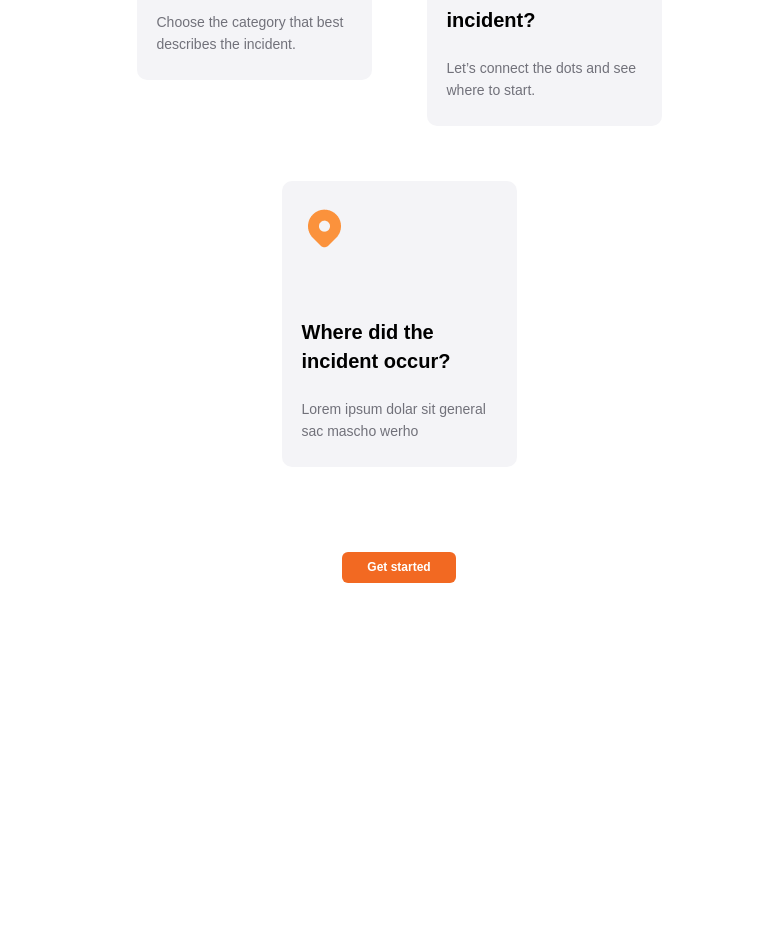
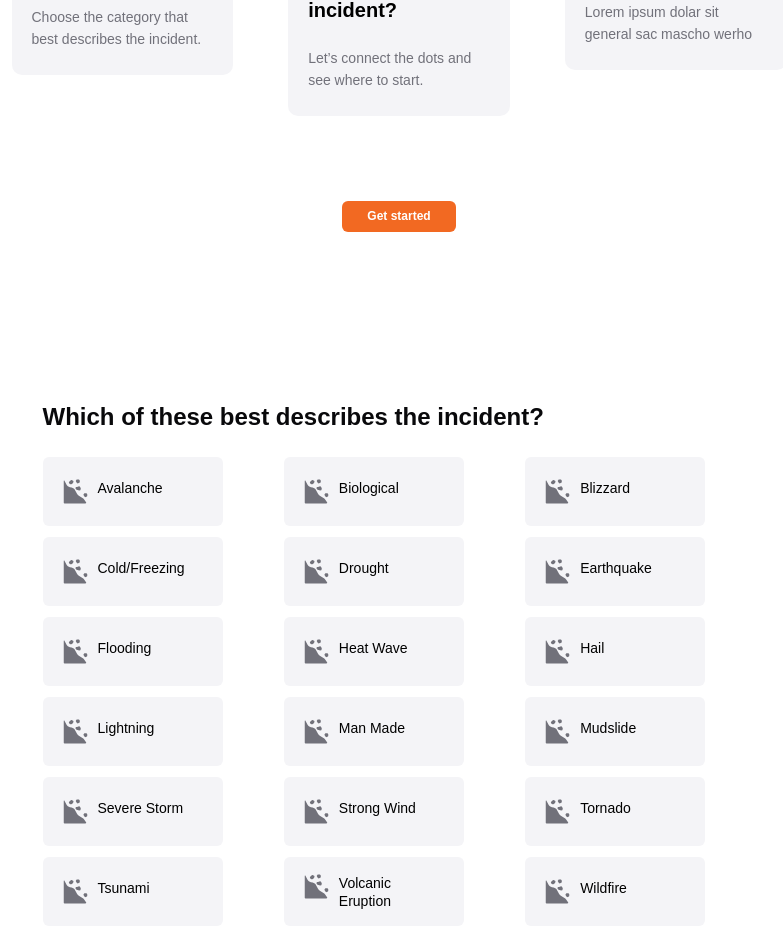
Before and after one commit to DeveloperMokchhedul/reactassainment1, a React (Vite) app: page /incidents in a window 1280 px wide. Shown: the part 1393-2341 px from the top of the page, without its empty margins (241-1024 px from the left). Before the commit the page ends 2096 px from the top, so only its background shows below. Built offline with nearby package versions, Linux system fonts and the light colour scheme.

Commit message:
incident describer section create successfully

```diff
--- a/src/components/Incidents/GetStartPage.jsx
+++ b/src/components/Incidents/GetStartPage.jsx
@@ -20,7 +20,7 @@ function GetStartPage() {
             <ProgressLine />
           </div>
 
-          <div className='flex flex-wrap items-center justify-center gap-[55px]'>
+          <div className='grid grid-cols-12 items-center justify-center gap-[55px]'>
             {
               IncidentCartData.map((data)=>(
                 <IncidentCard {...data} />
--- a/src/components/Incidents/IncidentCard.jsx
+++ b/src/components/Incidents/IncidentCard.jsx
@@ -3,7 +3,7 @@ import cn from '../../utils/cn'
 
 function IncidentCard({ className, image, title, des }) {
   return (
-    <div className={cn(`max-w-[235px]  rounded-[10px] px-[20px] py-[25px] bg-bgSecondary`, className)}>
+    <div className={cn(`max-w-[235px]  rounded-[10px] px-[20px] md:col-span-4 col-span-12 sm:col-span-6 py-[25px] mx-auto bg-bgSecondary`, className)}>
       <img src={image} alt="" />
       <div className='pt-[68px] space-y-[22px]'>
         <h1 className='text-[20px] font-onest font-bold  leading-[29px]'>{title}</h1>
--- a/src/components/Incidents/IncidentDescriber.jsx
+++ b/src/components/Incidents/IncidentDescriber.jsx
@@ -1,11 +1,30 @@
+
+
+
 import React from 'react'
+import Title from '../common/Title'
+import Container from '../common/Container'
+import SingleDescriber from './SingleDescriber'
+import { describerData } from '../../api/describerData'
 
 function IncidentDescriber() {
-  return (
-    <div>
+    return (
+        <section className='py-[50px]'>
+            <Container className="max-w-[753px]  ">
+                <div className=''>
+                    <Title className="text-[24px] text-start leading-[30px]"> Which of these best describes the incident? </Title>
+                    <div className='mt-[25px] grid grid-cols-12 gap-[11px] '>
+                        {
+                            describerData?.map((data)=>(
+                                <SingleDescriber key={data.id} {...data} />
+                            ))
+                        }
 
-    </div>
-  )
+                    </div>
+                </div>
+            </Container>
+        </section>
+    )
 }
 
 export default IncidentDescriber
--- a/src/pages/Incidents.jsx
+++ b/src/pages/Incidents.jsx
@@ -11,7 +11,7 @@ function Incidents() {
       <Container>
         <ImageCardSystem />
         <GetStartPage />
-        {/* <IncidentDescriber /> */}
+        <IncidentDescriber />
         {/* <InsidentInput /> */}
       </Container>
     </div>
```
